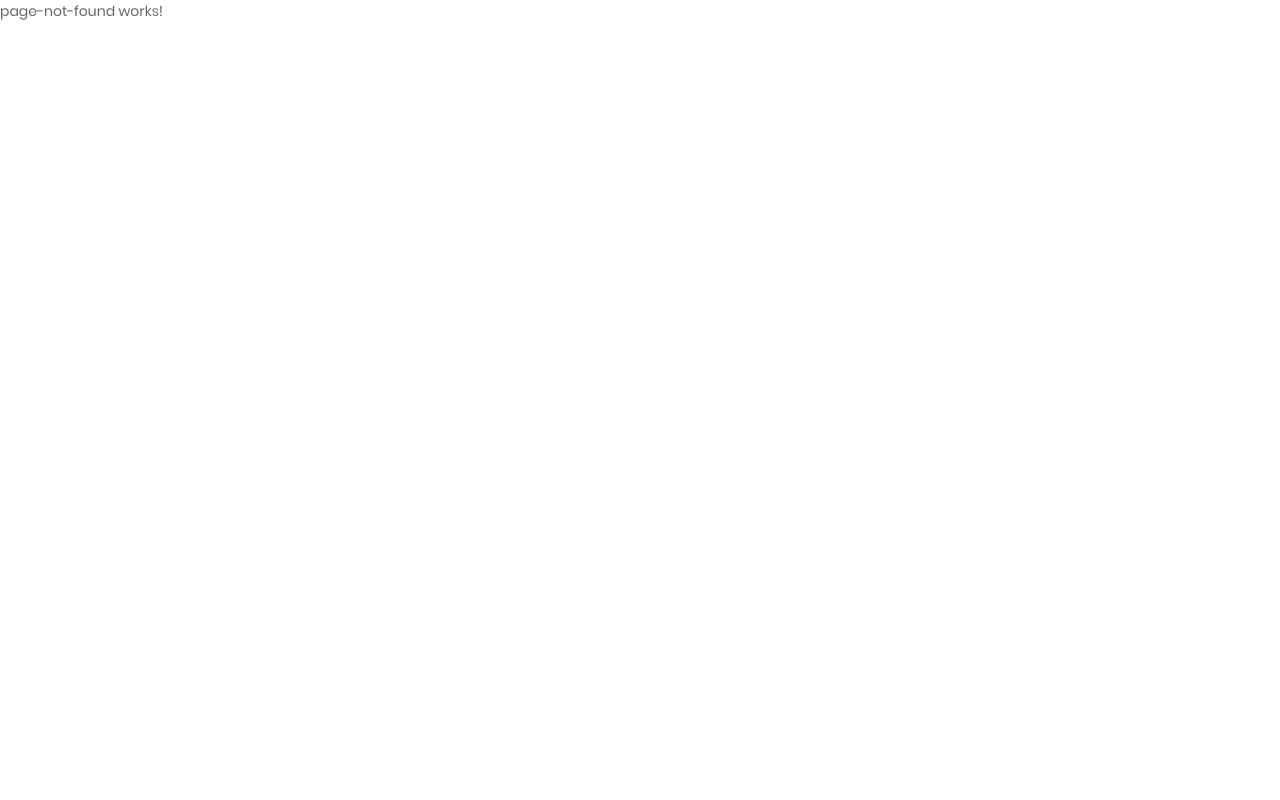
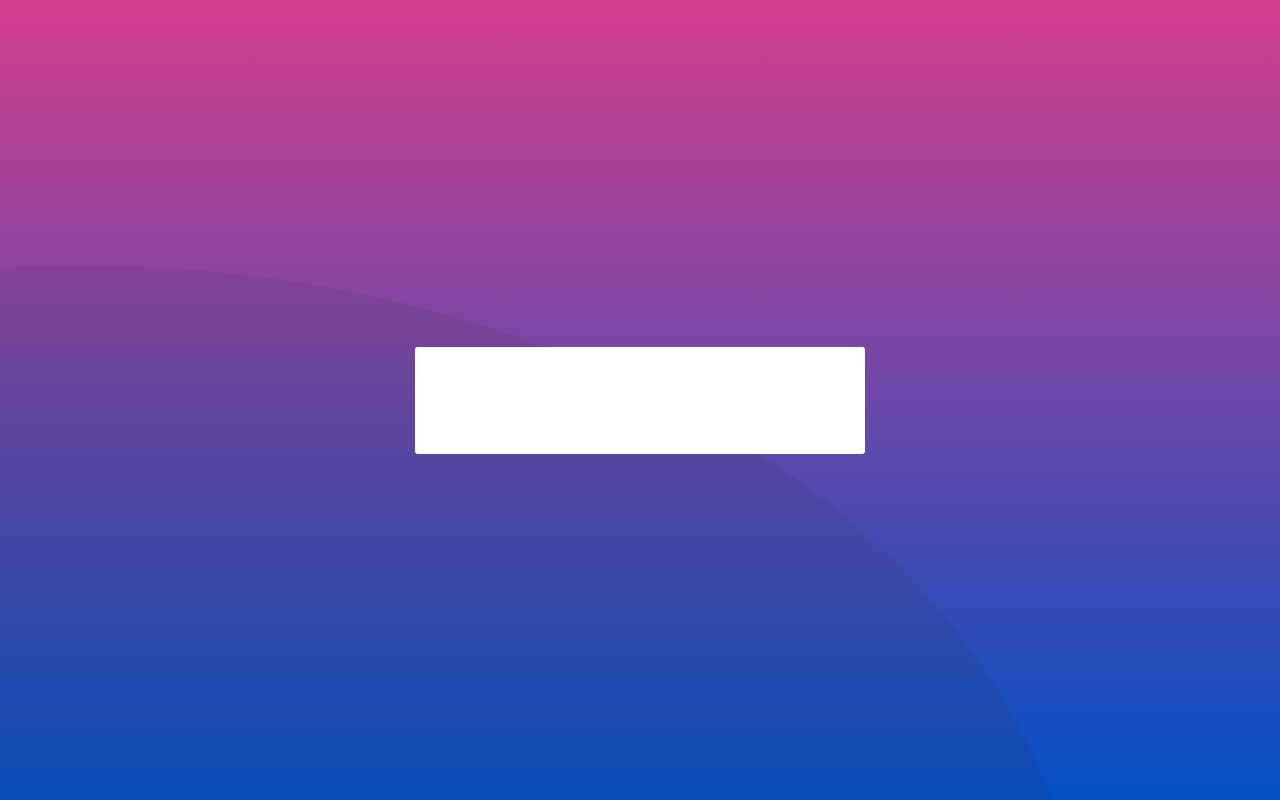
Before and after one commit to ngrome/game-platform, an Angular app: page /logged in a window 1280 px wide. Built offline with nearby package versions, Linux system fonts and the light colour scheme.

Commit message:
Add logged page

```diff
--- a/src/app/app-routing.module.ts
+++ b/src/app/app-routing.module.ts
@@ -1,3 +1,4 @@
+import { LoggedComponent } from './logged/logged.component';
 import { LoginComponent } from './auth/login/login.component';
 import { NgModule } from '@angular/core';
 import { Routes, RouterModule } from '@angular/router';
@@ -6,6 +7,7 @@ import { PageNotFoundComponent } from './page-not-found/page-not-found.component
 
 const routes: Routes = [
   { path: '', redirectTo: '/auth', pathMatch: 'full' },
+  { path: 'logged', component: LoggedComponent },
   { path: '**', component: PageNotFoundComponent },
 ];
 const routeParams = {
--- a/src/app/app.module.ts
+++ b/src/app/app.module.ts
@@ -4,6 +4,7 @@ import { NgModule } from '@angular/core';
 
 import { AppRoutingModule } from './app-routing.module';
 import { AuthModule } from './auth/auth.module';
+import { LoggedModule } from './logged/logged.module';
 
 import { AppComponent } from './app.component';
 
@@ -16,6 +17,7 @@ import { AppComponent } from './app.component';
   imports: [
     BrowserModule,
     AuthModule,
+    LoggedModule,
     AppRoutingModule,
   ],
   providers: [],
--- a/src/app/auth/auth.routing.module.ts
+++ b/src/app/auth/auth.routing.module.ts
@@ -4,7 +4,6 @@ import { RegistrationComponent } from './registration/registration.component';
 import { LoginComponent } from './login/login.component';
 import { NgModule } from '@angular/core';
 import { RouterModule, Routes } from '@angular/router';
-
 
 const authRoutes: Routes = [
   {
--- a/src/app/auth/login/login.component.html
+++ b/src/app/auth/login/login.component.html
@@ -26,7 +26,6 @@
   </div>
 
   <a class="txt1 bo1 hov1" [routerLink]="['/auth/recovery']">Recovery password</a>
-
 
   <div class="container-login100-form-btn p-t-25">
     <button class="login100-form-btn">
--- /dev/null
+++ b/src/app/logged/logged.component.html
@@ -0,0 +1,5 @@
+<div class="container-login100">
+  <div class="wrap-login100 p-l-50 p-r-50 p-t-77 p-b-30">
+
+  </div>
+</div>
--- /dev/null
+++ b/src/app/logged/logged.component.ts
@@ -0,0 +1,15 @@
+import { Component, OnInit } from '@angular/core';
+
+@Component({
+  selector: 'gplay-logged',
+  templateUrl: './logged.component.html',
+  styleUrls: ['./logged.component.scss']
+})
+export class LoggedComponent implements OnInit {
+
+  constructor() { }
+
+  ngOnInit() {
+  }
+
+}
```
Also changed, not shown: src/app/logged/logged.module.ts (added, +11 -0 lines), src/app/logged/logged.component.scss (added), 1 other file (tests, documents, lock files or other folders).
